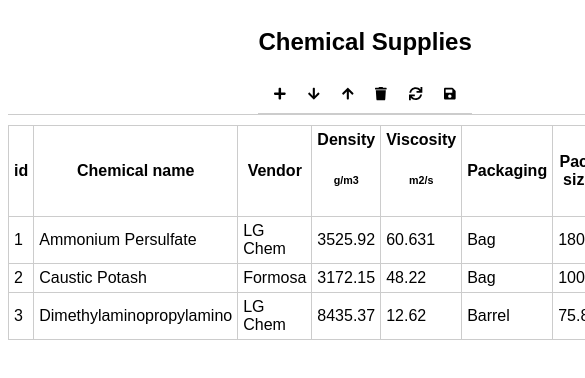
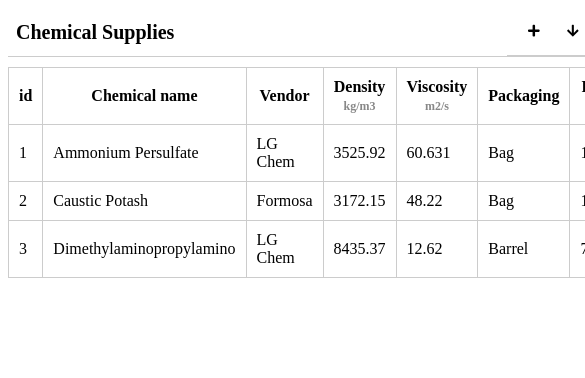
Before and after one commit to mak-ops/chem_inventory_sys, a plain HTML site: page index.html in a window 390 px wide. Shown: the top 378 px of the page, 585 px wide, since content can reach past the window. Drawn offline with Linux system fonts and the light colour scheme.

Commit message:
fix: error

```diff
--- a/data.js
+++ b/data.js
@@ -47,15 +47,20 @@ let data   = [
 function saveData() {
   localStorage.setItem("myData", JSON.stringify(data));
   console.log("Data saved:", data);
+  alert("Data saved successfully!");
+  generateRows();
 }
 
-// function to load data from local storage
 function loadData() {
   const savedData = localStorage.getItem("myData");
   if (savedData) {
     data = JSON.parse(savedData);
   }
+  generateRows();
 }
+
+
+
 function generateRows() {
   tbody.innerHTML = "";
   data.forEach((row) => {
@@ -74,12 +79,18 @@ function generateRows() {
     tbody.appendChild(tr);
   });
 }
+loadData();
 
-// initial table generation
-loadData();
-generateRows();
+refreshBtn.addEventListener("click", () => {
+  loadData(data);
+  generateRows();
+});
 
-// add event listeners to sort buttons
+saveBtn.addEventListener("click", () => {
+  saveData();
+});
+
+
 table.querySelectorAll("th").forEach((th) => {
   th.addEventListener("click", () => {
     const column = th.getAttribute("data-column");
@@ -89,17 +100,6 @@ table.querySelectorAll("th").forEach((th) => {
   });
 });
 
-// add event listener to refresh button
-refreshBtn.addEventListener("click", () => {
-  generateRows();
-});
-
-// add event listener to save button
-saveBtn.addEventListener("click", () => {
-  saveData();
-});
-
-// add event listener to add button
 addBtn.addEventListener("click", () => {
   const id = data.length + 1;
   const newRow = {
@@ -117,7 +117,6 @@ addBtn.addEventListener("click", () => {
   generateRows(data);
 });
 
-// add event listener to up button
 upBtn.addEventListener("click", () => {
   const selectedRow = table.querySelector(".selected");
   if (selectedRow) {
@@ -130,12 +129,11 @@ upBtn.addEventListener("click", () => {
   }
 });
 
-// add event listener to down button
 downBtn.addEventListener("click", () => {
   const selectedRow = table.querySelector(".selected");
   if (selectedRow) {
     const index = selectedRow.rowIndex;
-    if (index < tbody.rows.length - 1) {
+    if (index < tbody.rows.length ) {
       const nextRow = selectedRow.nextElementSibling;
       tbody.insertBefore(nextRow, selectedRow);
       [data[index], data[index + 1]] = [data[index + 1], data[index]];
@@ -143,17 +141,19 @@ downBtn.addEventListener("click", () => {
   }
 });
 
-// add event listener to delete button
 deleteBtn.addEventListener("click", () => {
   const selectedRow = table.querySelector(".selected");
   if (selectedRow) {
     const index = [...tbody.children].indexOf(selectedRow);
     tbody.removeChild(selectedRow);
     data.splice(index, 1);
+    // Update the id of the remaining rows
+    for (let i = index; i < data.length; i++) {
+      data[i].id = i + 1;
+    }
   }
 });
 
-// add event listener to table rows
 tbody.addEventListener("click", (event) => {
   if (event.target.tagName === "TD") {
     const selectedRow = table.querySelector(".selected");
@@ -164,5 +164,4 @@ tbody.addEventListener("click", (event) => {
   }
 });
 
-// initial render of the table
 renderTable();
--- a/index.html
+++ b/index.html
@@ -9,8 +9,7 @@
 </head>
 <body>
   <div class="header">
-   <div><h2>Chemical Supplies</h1></div>
-
+   <div><h2>Chemical Supplies</h2></div>
    <div class="toolbar">
     <button class="add-btn" title="Add Row"><i class="fas fa-plus"></i></button>
     <button class="down-btn" title="Move Row Down"><i class="fas fa-arrow-down"></i></button>
@@ -26,8 +25,8 @@
         <th>id</th>
         <th>Chemical name</th>
         <th>Vendor</th>
-        <th>Density <br> <h6>g/m3</h6></th>
-        <th>Viscosity <br><h6>m2/s</h5></th>
+        <th>Density <br> <span>kg/m3</span></th>
+        <th>Viscosity <br><span>m2/s</span></th>
         <th>Packaging</th>
         <th>Pack size</th>
         <th>Unit</th>
--- a/style.css
+++ b/style.css
@@ -1,24 +1,30 @@
-body {
-  font-family: sans-serif;
-}
-html{
-  @media (max-width: 767px){
+@media (max-width: 767px) {
+  html {
     display: flex;
   }
+
+  .header h2 {
+    margin: 0.5rem;
+    font-size: 20px;
+  }
+
+  .toolbar {
+    padding: 5px;
+    justify-content: center;
+  }
+
+  .toolbar button {
+    margin: 5px;
+  }
 }
+
 .header {
   display: flex;
   align-items: center;
   justify-content: space-between;
   border-bottom: 1px solid #ccc;
+}
 
-  @media (max-width: 767px){
-    display: flex;
-    width: 100%;
-    flex-direction: column;
-    text-align: center;
-  }
-}
 
 .toolbar {
   display: flex;
@@ -26,12 +32,6 @@ html{
   justify-content: flex-start;
   padding: 10px;
   border-bottom: 1px solid #ccc;
-
-  @media (max-width: 767px){
-    padding: 5px;
-    /* flex-wrap: wrap; */
-    justify-content: center;
-  }
 }
 
 .toolbar button {
@@ -39,9 +39,6 @@ html{
   background: none;
   border: none;
   cursor: pointer;
-  @media (max-width: 767px){
-    margin: 5px;
-  }
 }
 
 .toolbar button i {
@@ -64,17 +61,20 @@ table {
 
 table th,
 table td {
+  margin: 10px;
+  border: 1px solid #ccc;
   padding: 10px;
-  border: 1px solid #ccc;
-  @media (max-width: 767px){
-    padding: 5px;
-  }
 }
 
 table th {
   cursor: pointer;
 }
 
+table th span {
+  font-size: 12px;
+  color: #888;
+}
+
 table th:hover {
   background-color: #f2f2f2;
 }
```
